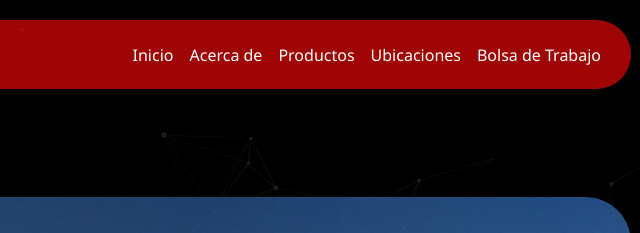
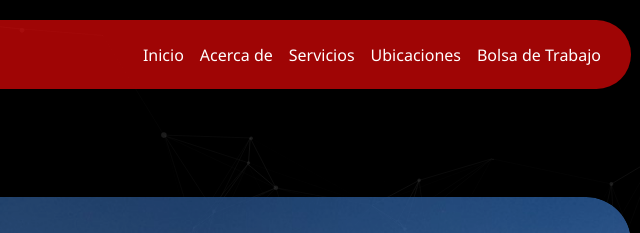
Before and after one commit to Nancy-IVAN/chabely, a website: page index.html in a window 1280 px wide. Shown: the top 233 px of the page, 624-1264 px from the left. Drawn offline with nearby package versions, Linux system fonts and the light colour scheme.

Commit message:
chatbotchat01.1

```diff
--- a/index.html
+++ b/index.html
@@ -24,7 +24,7 @@
                 <ul class="navbar-nav ms-auto">
                     <li class="nav-item"><a class="nav-link active" href="#">Inicio</a></li>
                     <li class="nav-item"><a class="nav-link" href="page/acerca.html">Acerca de</a></li>
-                    <li class="nav-item"><a class="nav-link" href="page/producto.html">Productos</a></li>
+                    <li class="nav-item"><a class="nav-link" href="page/producto.html">Servicios</a></li>
 
                     <li class="nav-item"><a class="nav-link" href="page/ubi.html">Ubicaciones</a></li>
                     <li class="nav-item"><a class="nav-link" href="page/work.html">Bolsa de Trabajo</a></li>
```
